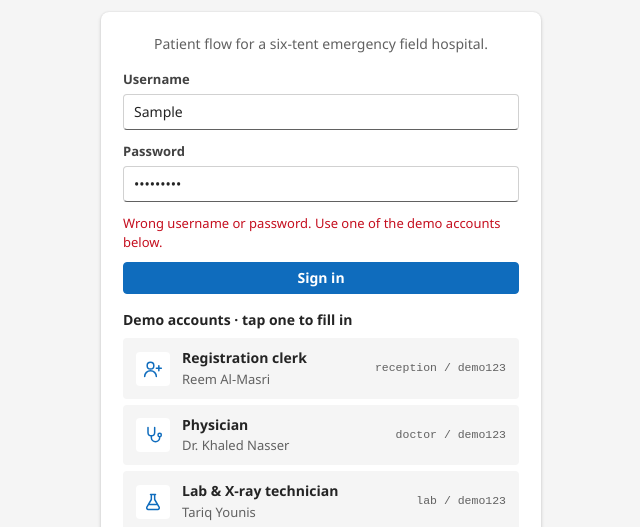
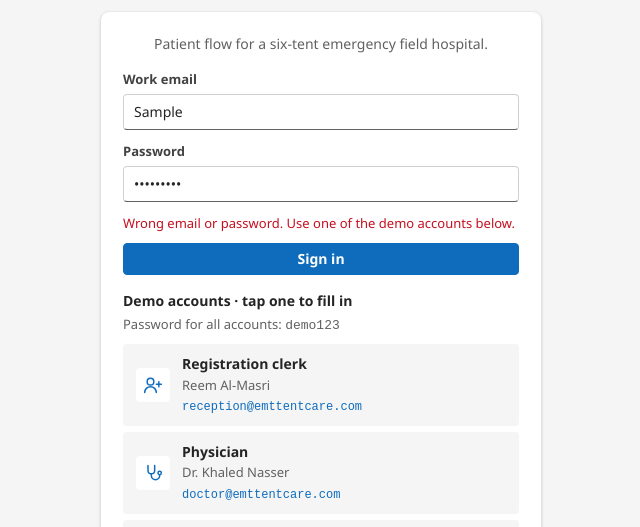
Before and after one commit to Mahassira/emergency-field-hospital, a plain HTML site: page index.html in a window 1280 px wide. Both pictures are taken after typing "Sample", "Sample123" into the empty fields and a click on the button "Sign in". Shown: the part 225-752 px from the top of the page, without its empty margins (319-959 px from the left). Drawn offline with Linux system fonts and the light colour scheme.

Commit message:
Sign in with work-email style demo accounts

```diff
--- a/index.html
+++ b/index.html
@@ -199,7 +199,7 @@ input:focus,select:focus,textarea:focus{outline:3px solid var(--accent-soft);bor
 .accounts .aic{width:34px;height:34px;border-radius:10px;background:var(--surface);color:var(--accent);display:grid;place-items:center;flex:none}
 .accounts .atext{flex:1;min-width:0}
 .accounts .atext b{color:var(--primary)}
-.accounts code{font-size:11.5px;color:var(--muted)}
+.accounts code{font-size:12px;color:#0f6cbd}
 .disclaimer{font-size:12px;color:var(--muted);margin-top:14px;padding-top:12px;border-top:1px solid var(--line)}
 .err{color:var(--red);font-size:13px;margin:4px 0 10px;min-height:18px}
 .offline-note{display:flex;align-items:center;gap:8px;justify-content:center;color:var(--muted);font-size:12.5px;margin-top:14px}
@@ -593,6 +593,7 @@ const USERS = {
   admin:     { name: 'Site Manager', role: 'admin', title: 'Administrator', sid: 'ST-24' }
 };
 const PASSWORD = 'demo123';
+const DOMAIN = 'emttentcare.com';
 
 const VISIT_OUTCOMES = ['Discharged with medication', 'Discharged without medication', 'Transferred to another facility', 'Left against medical advice'];
 const SYSTEMS = ['General', 'Respiratory', 'Cardiovascular', 'Abdominal', 'Musculoskeletal', 'Neurological', 'Skin & wounds', 'Obstetric & gynaecological', 'ENT & eyes'];
@@ -964,7 +965,7 @@ function goBack() {
 function loginView() {
   const aic = { reception: 'userplus', doctor: 'steth', lab: 'flask', nurse: 'bed', admin: 'dash' };
   const accts = Object.entries(USERS).map(([u, x]) =>
-    `<button type="button" onclick="quick('${u}')"><span class="aic">${ic(aic[u])}</span><span class="atext"><b>${esc(x.title)}</b><br><span class="small muted">${esc(x.name)}</span></span><code>${u} / ${PASSWORD}</code></button>`
+    `<button type="button" onclick="quick('${u}')"><span class="aic">${ic(aic[u])}</span><span class="atext"><b>${esc(x.title)}</b><br><span class="small muted">${esc(x.name)}</span><br><code>${u}@${DOMAIN}</code></span></button>`
   ).join('');
   return `
   <div class="login">
@@ -972,12 +973,13 @@ function loginView() {
     <div class="box">
       <p class="lead">Patient flow for a six-tent emergency field hospital.</p>
       <form onsubmit="doLogin(event)">
-        <div class="field"><label for="u">Username</label><input id="u" type="text" autocomplete="username" autocapitalize="none" required></div>
+        <div class="field"><label for="u">Work email</label><input id="u" type="text" inputmode="email" autocomplete="username" autocapitalize="none" spellcheck="false" placeholder="name@emttentcare.com" required></div>
         <div class="field"><label for="pw">Password</label><input id="pw" type="password" autocomplete="current-password" required></div>
         <div class="err" id="err"></div>
         <button class="btn primary" style="width:100%">Sign in</button>
       </form>
       <h3 class="mt">Demo accounts · tap one to fill in</h3>
+      <p class="small muted" style="margin:-4px 0 8px">Password for all accounts: <code>${PASSWORD}</code></p>
       <div class="accounts">${accts}</div>
       <div class="disclaimer">
         <p style="margin:0 0 8px"><b>Demo only.</b> All patients and staff here are fictional.</p>
@@ -989,17 +991,17 @@ function loginView() {
   </div>`;
 }
 
-function quick(u) { $('#u').value = u; $('#pw').value = PASSWORD; }
+function quick(u) { $('#u').value = u + '@' + DOMAIN; $('#pw').value = PASSWORD; }
 function doLogin(e) {
   e.preventDefault();
-  const u = $('#u').value.trim().toLowerCase();
+  const u = $('#u').value.trim().toLowerCase().replace('@' + DOMAIN, '');
   if (USERS[u] && $('#pw').value === PASSWORD) {
     me = Object.assign({ username: u }, USERS[u]);
     store(USER_KEY, u);
     view = homeFor(me.role);
     render();
   } else {
-    $('#err').textContent = 'Wrong username or password. Use one of the demo accounts below.';
+    $('#err').textContent = 'Wrong email or password. Use one of the demo accounts below.';
   }
 }
 function logout() { drop(USER_KEY); me = null; view = { name: 'login' }; render(); }
@@ -1062,7 +1064,7 @@ function moreSheet() {
   sheet('More', `<div class="sheetlist">${rows}</div>`);
 }
 function accountSheet() {
-  sheet('Account', `<div class="acct"><span class="avatar">${initials(me.name)}</span><div><b>${esc(me.name)}</b><div class="small muted">${esc(me.title)}</div><div class="small muted">${navigator.onLine ? 'Online' : 'Offline · data saved on this device'}</div></div></div>
+  sheet('Account', `<div class="acct"><span class="avatar">${initials(me.name)}</span><div><b>${esc(me.name)}</b><div class="small muted">${esc(me.title)}</div><div class="small muted">${me.username}@${DOMAIN}</div><div class="small muted">${navigator.onLine ? 'Online' : 'Offline · data saved on this device'}</div></div></div>
     <div class="sheetlist">
       ${myStaff() ? (['present', 'late'].includes(attStatus(me.sid)) ? `<button onclick="setAtt('${me.sid}','out')">${ic('exit')}Check out of my shift</button>` : `<button onclick="setAtt('${me.sid}','present')">${ic('enter')}Check in for my shift</button>`) : ''}
       <button onclick="closeModal();attTab='staff';go('attend')">${ic('usercheck')}Attendance</button>
--- a/sw.js
+++ b/sw.js
@@ -1,7 +1,7 @@
 // Keeps the app working with no internet connection.
 // Pages: try the network first so updates show straight away; use the saved copy when offline.
 // Images and other files: use the saved copy first, refresh it in the background.
-const CACHE = 'tentcare-v9';
+const CACHE = 'tentcare-v10';
 const ASSETS = ['./', './index.html', './manifest.webmanifest', './logo.png', './tent.png', './favicon.png', './apple-touch-icon.png', './icon-192.png', './icon-512.png', './icon-maskable-512.png'];
 
 self.addEventListener('install', event => {
```
Also changed, not shown: README.md.
